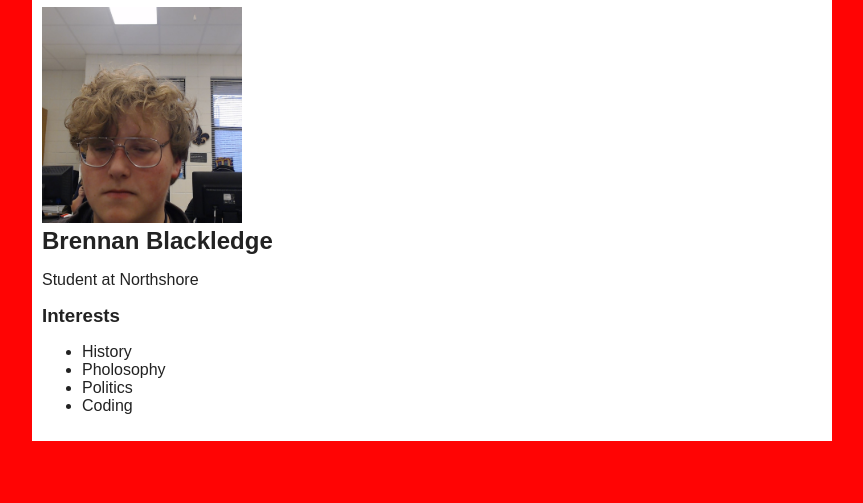
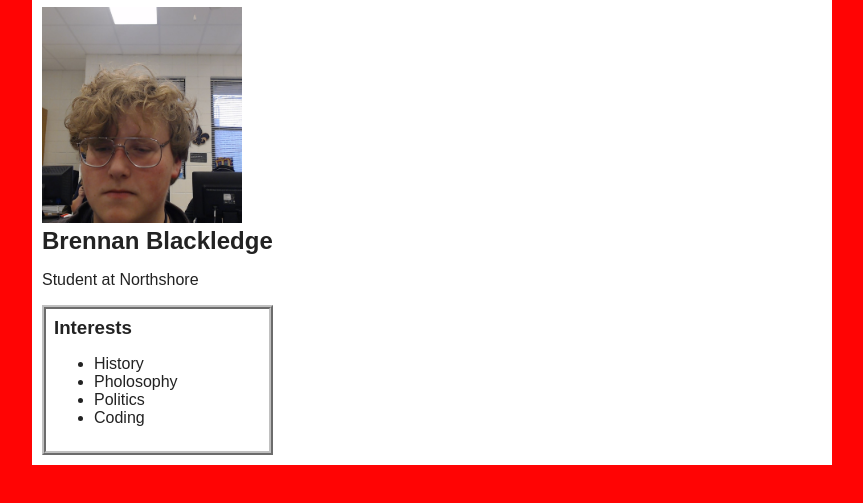
Before and after one commit to BrennanBlackledge/BrennanBlackledge.github.io, a plain HTML site: page index.html in a window 1280 px wide. Shown: the part 101-604 px from the top of the page, without its empty margins (208-1071 px from the left). Drawn offline with Linux system fonts and the light colour scheme.

Commit message:
index.html

```diff
--- a/index.html
+++ b/index.html
@@ -94,7 +94,7 @@
                   </h2>
                   <p> Student at Northshore</p>
                 <!--interests section-->
-                <div>
+                <div class="content" id="interests">
                     <h3>Interests</h3>
                     <ul>
                         <li>History</li>
```
